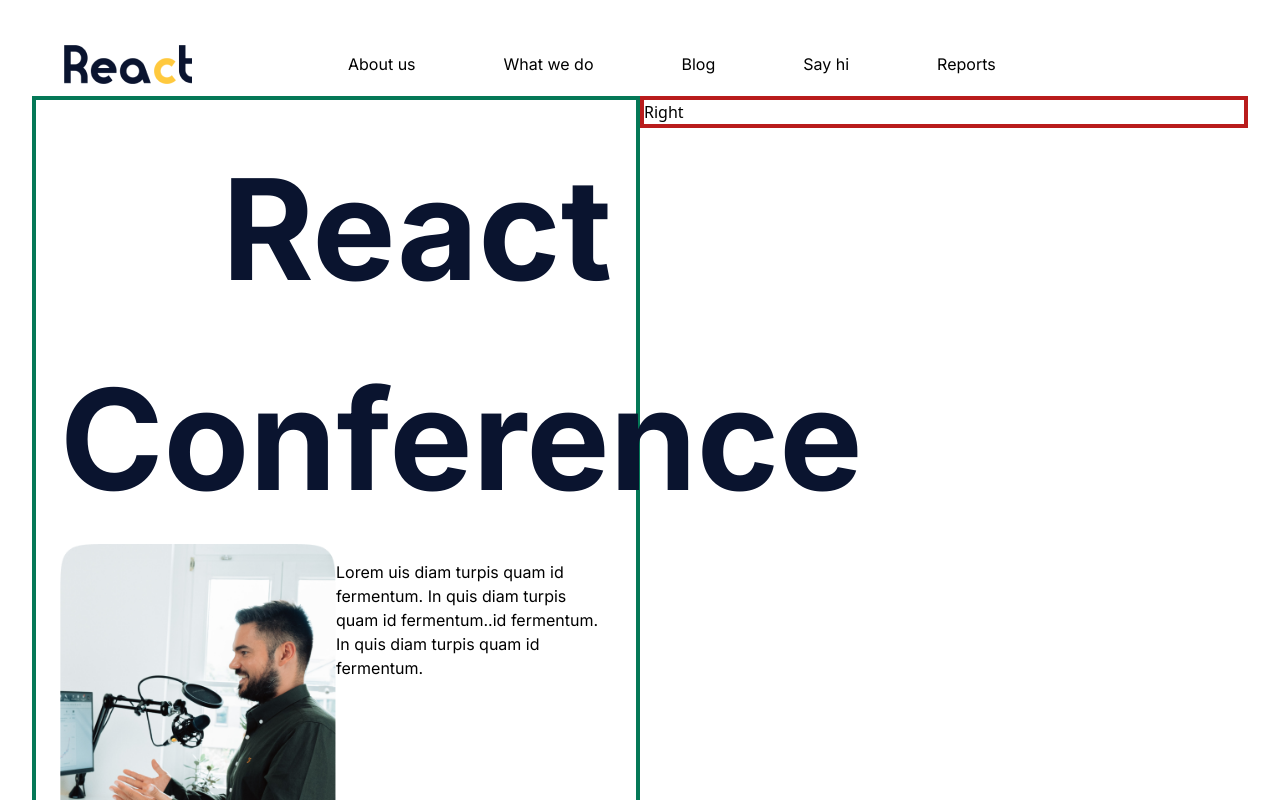
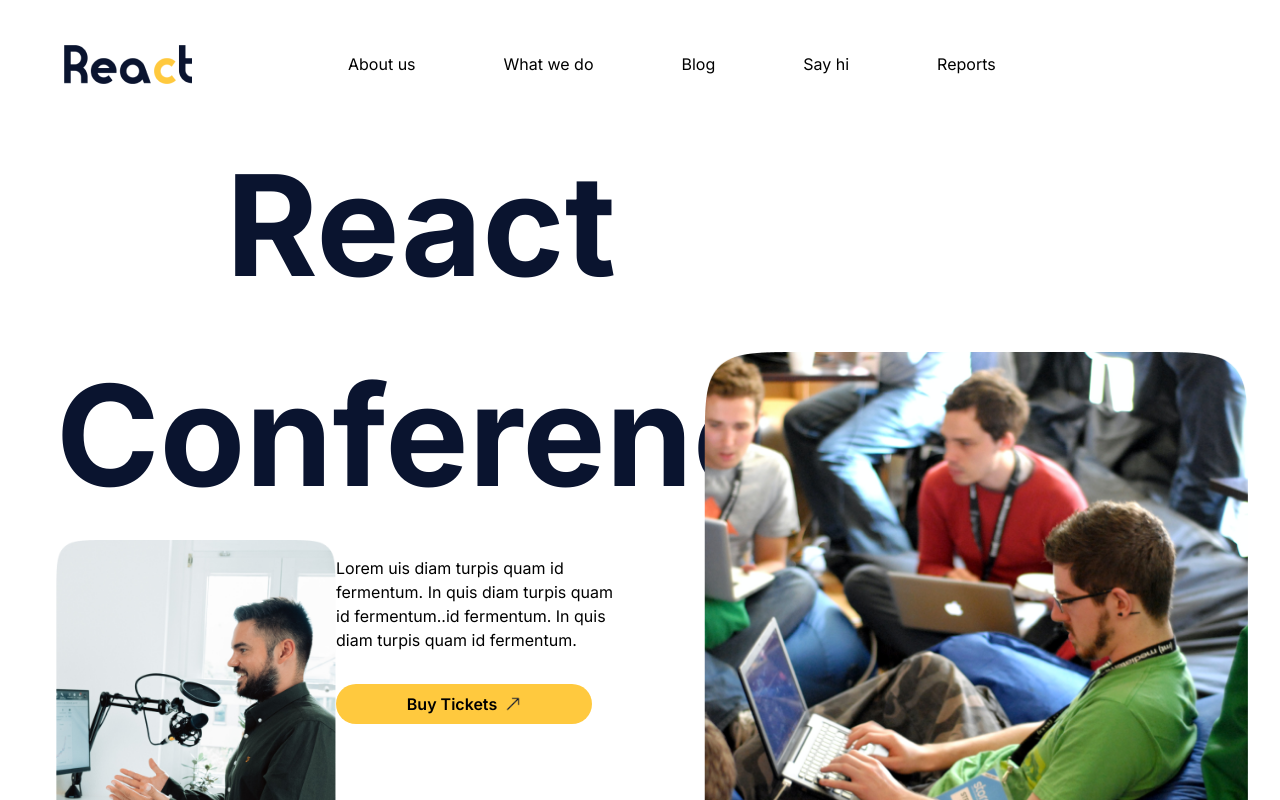
Before and after one commit to jamil-rahman/react-conf, a Next.js app: page / in a window 1280 px wide. Shown: the top 800 px of the page. Built offline with nearby package versions, Linux system fonts and the light colour scheme.

Commit message:
Home Banner complete

```diff
--- a/components/HomeBanner.jsx
+++ b/components/HomeBanner.jsx
@@ -1,11 +1,12 @@
 import Image from "next/image";
-import React from "react";
 import image_1 from "../public/mic_guy.png";
+import arrow from "../public/arrow_up.png"
+import image_2 from '../public/green_guy.png'
 export default function HomeBanner() {
   return (
     <div className="flex flex-col md:flex-row">
       <div className="w-100 md:w-2/4 md:float-left">
-        <div className="border-4 border-emerald-700 m-0 p-6">
+        <div className="m-0 p-6">
           <p className="text-end text-c_navy font-inter font-bold text-xl md:text-2xl">
             React
           </p>
@@ -24,12 +25,21 @@ export default function HomeBanner() {
                 quam id fermentum..id fermentum. In quis diam turpis quam id
                 fermentum.
               </p>
+
+              <div className="flex justify-center md:justify-start">
+              <button className="bg-c_yellow w-64 p-2 rounded-3xl mt-8 items-center flex justify-center font-inter font-semibold ">
+                Buy Tickets
+                <Image src={arrow} alt="buy now button arrow" className="ml-2" height={16} width={16}/>
+              </button>
+              </div>
             </div>
           </div>
         </div>
       </div>
       <div className="w-100 md:w-2/4 md:float-left">
-        <div className="border-4 border-red-700  ">Right</div>
+        <div className="md:pt-64 md:pl-16">
+          <Image src={image_2} alt="green guy with laptop" />
+        </div>
       </div>
     </div>
   );
```
Also changed, not shown: public/arrow_up.png (added).
